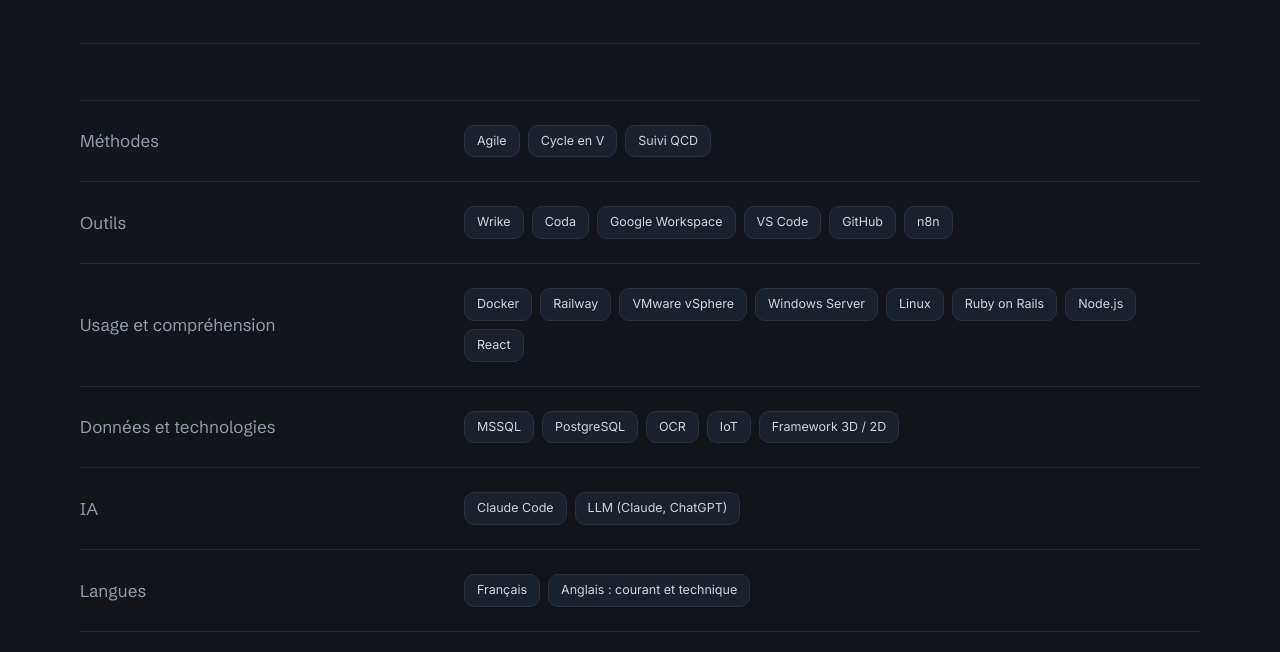
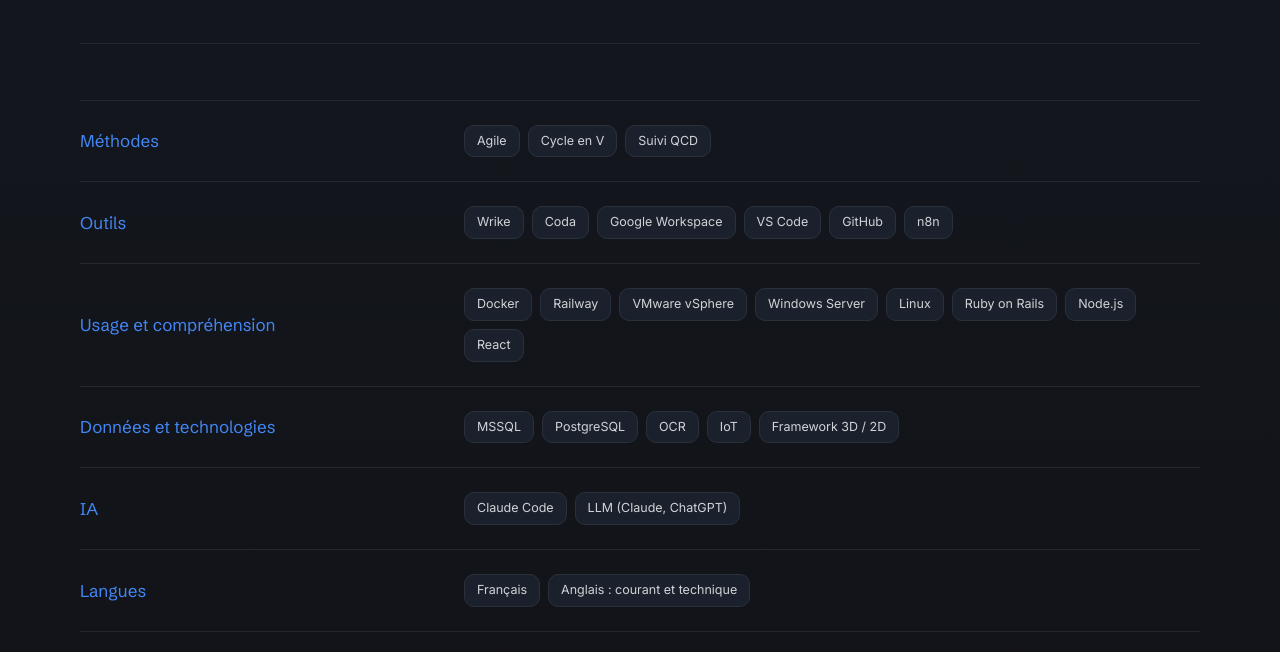
Before and after one commit to AntoGoo/portfolio, a React (Vite) app: page / in a window 1280 px wide. Shown: the part 4365-5017 px from the top of the page. Built offline with nearby package versions, Linux system fonts and the light colour scheme; no server answers.

Commit message:
Environnement : libellés de groupe en bleu
Même typo que le libellé d'en-tête, couleur text-primary ajoutée dans
Skills uniquement : les en-têtes de section restent inchangés.

Co-Authored-By: Claude Opus 5.5 (1M context) <noreply@anthropic.com>

```diff
--- a/src/components/portfolio/Skills.jsx
+++ b/src/components/portfolio/Skills.jsx
@@ -17,7 +17,8 @@ export default function Skills() {
         {skillGroups.map((group, i) => (
           <Reveal key={group.label} delay={0.04 * i}>
             <div className="grid gap-4 py-6 md:grid-cols-12 md:items-center md:gap-8">
-              <h3 className={cn(SECTION_LABEL, SECTION_LABEL_NAME, 'md:col-span-4')}>
+              {/* Typo du libellé d'en-tête, mais en bleu : cn remplace sa couleur. */}
+              <h3 className={cn(SECTION_LABEL, SECTION_LABEL_NAME, 'text-primary md:col-span-4')}>
                 {group.label}
               </h3>
               <div className="flex flex-wrap gap-2 md:col-span-8">
```
